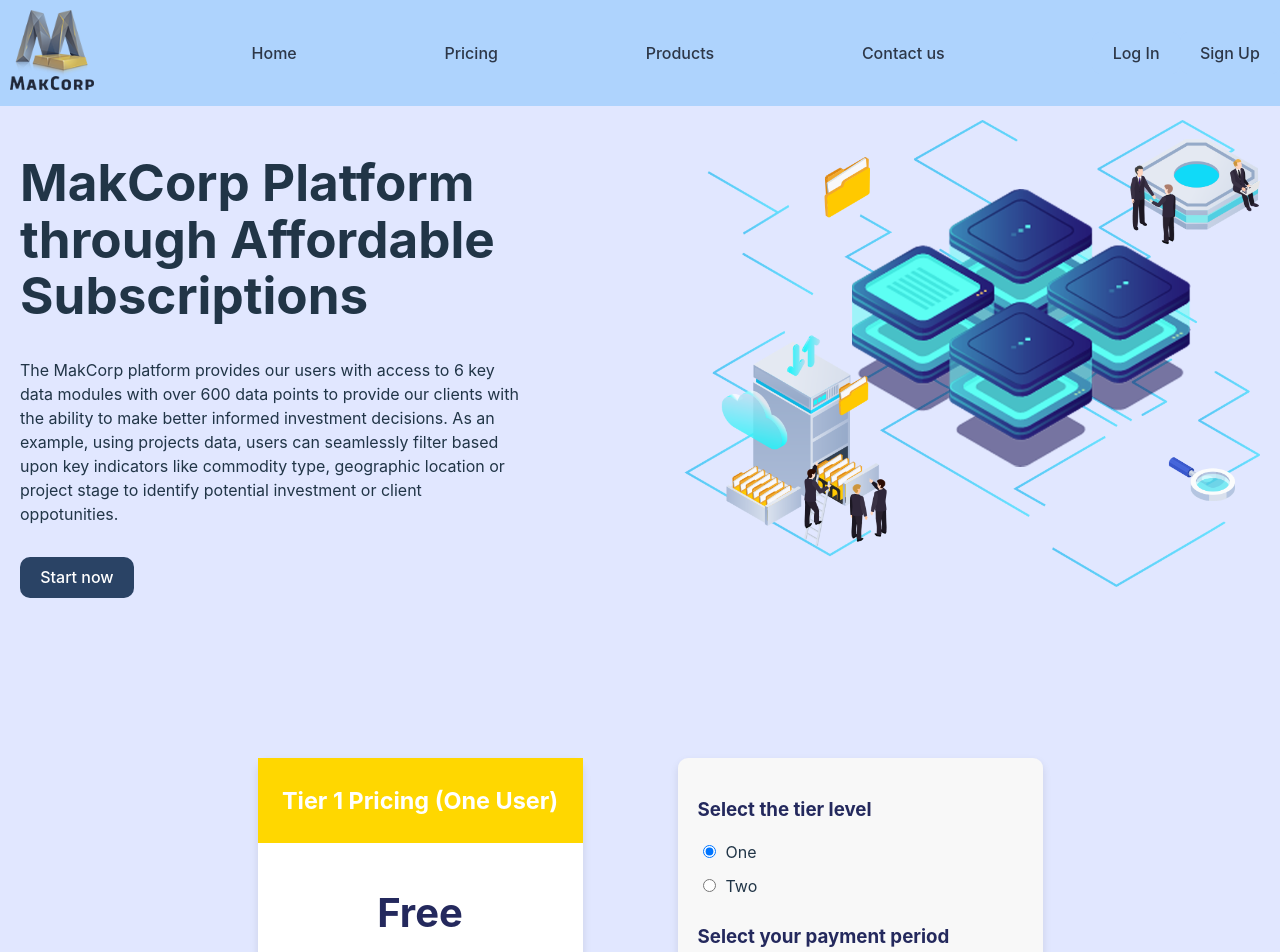
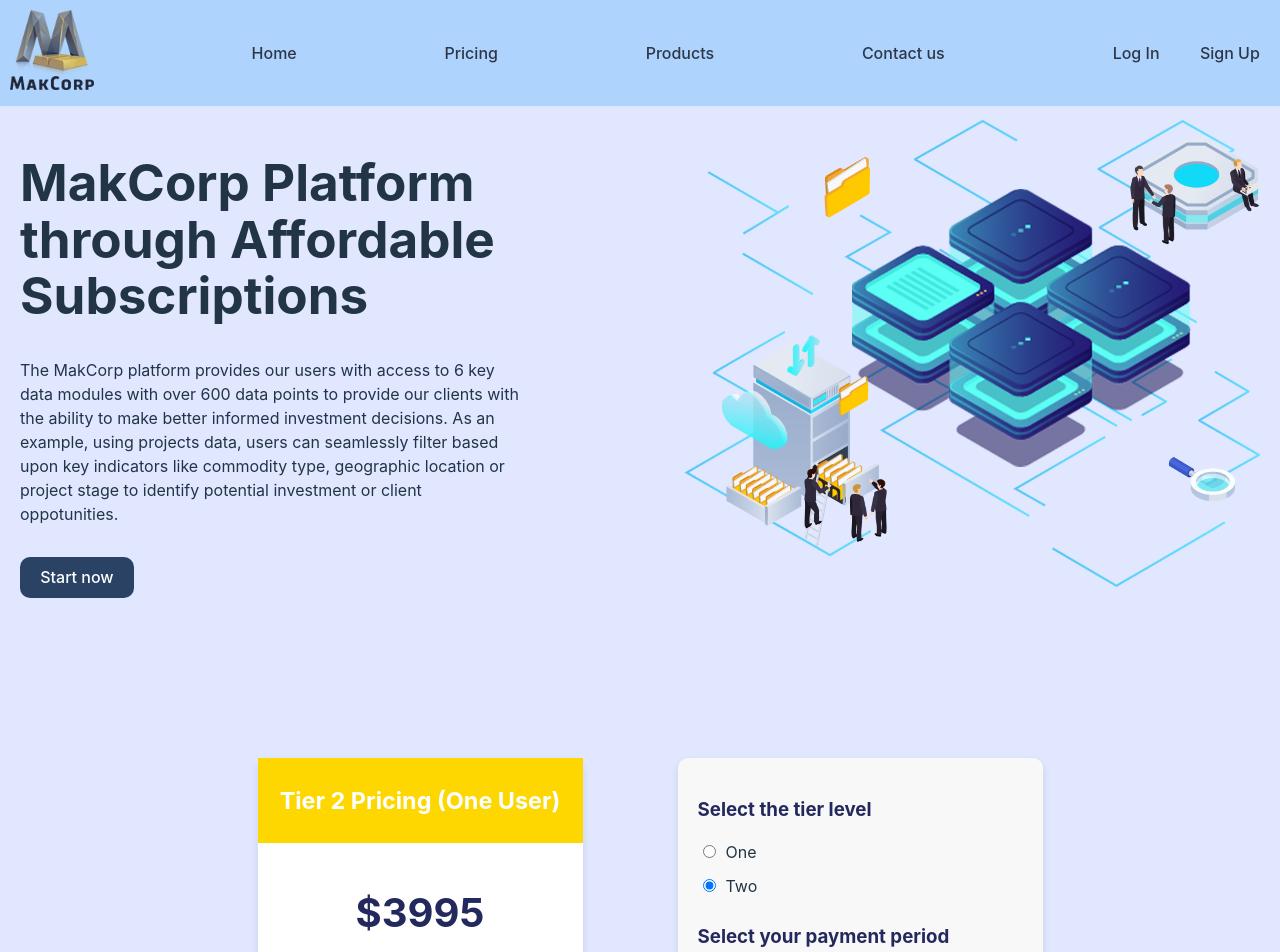
Before and after one commit to jayshah41/Puzzled, a React (Vite) app: page /pricing in a window 1280 px wide. Shown: the top 952 px of the page. Built offline with nearby package versions, Linux system fonts and the light colour scheme.

Commit message:
Changes colours and fields in subscription plans card based on selected tier level

```diff
--- a/src/components/SubscriptionPlans.jsx
+++ b/src/components/SubscriptionPlans.jsx
@@ -5,12 +5,17 @@ import '../styles/SubscriptionStyles.css';
 const SubscriptionPlans = () => {
   const [paymentOption, setPaymentOption] = useState("$3995 Per Annum");
   const [numOfUsers, setNumOfUsers] = useState("one");
-  const [tierLevel, setTierLevel] = useState("1");
+  const [tierLevel, setTierLevel] = useState("2");
 
   const colourMap = {
     "$895 Per Month": "#cd7f32",
     "$1495 Per Quarter": "#c0c0c0",
     "$3995 Per Annum": "#ffd700"
+  };
+
+  const getColour = () => {
+    if (tierLevel === "1") return "#000000";
+    return colourMap[paymentOption];
   };
 
   const calculatePrice = (paymentOption, numOfUsers) => {
@@ -66,8 +71,8 @@ const SubscriptionPlans = () => {
   return (
     <div className="container standard-padding">
       <div className="pricing-card">
-        <div className="pricing-header" style={{ backgroundColor: colourMap[paymentOption] }}>
-        <h3 style={{ margin: 'auto' }}>Tier {tierLevel} Pricing {`(${titleCase(numOfUsers)} User${numOfUsers == 'five' ? 's' : ''})`}</h3>
+        <div className="pricing-header" style={{ backgroundColor: getColour() }}>
+        <h3 style={{ margin: 'auto' }}>Tier {tierLevel} Pricing {tierLevel==="2" ? `(${titleCase(numOfUsers)} User${numOfUsers == 'five' ? 's' : ''})` : null}</h3>
         </div>
         <div className="pricing-content">
           <div className="price">
@@ -103,7 +108,8 @@ const SubscriptionPlans = () => {
             Two
           </label>
         </div>
-
+      {tierLevel === "2" ?
+        <>
         <div className="control-section">
           <h3>Select your payment period</h3>
           <label className="radio-option">
@@ -156,6 +162,8 @@ const SubscriptionPlans = () => {
             Five
           </label>
         </div>
+        </>
+        : null}
       </div>
     </div>
   )
```
